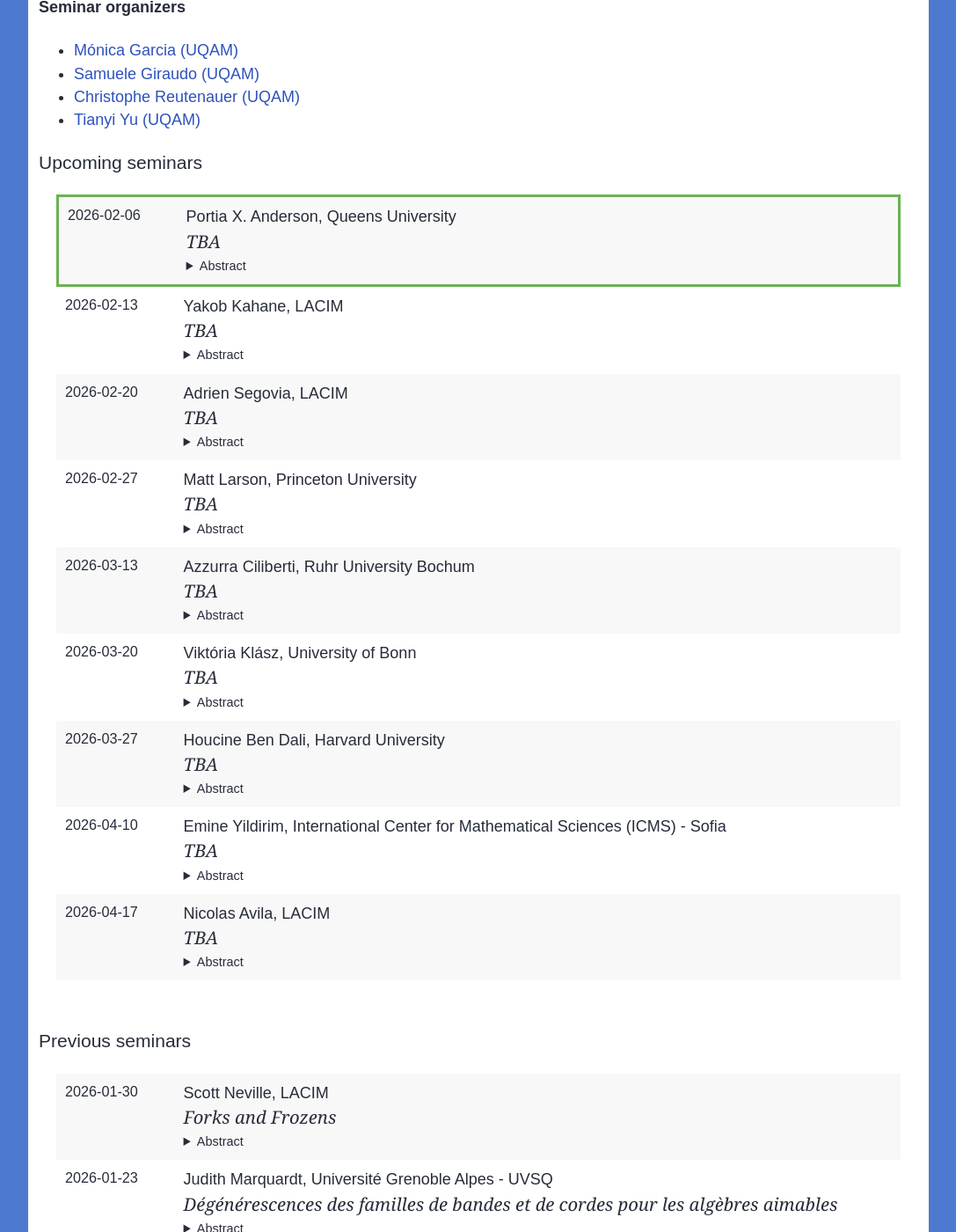
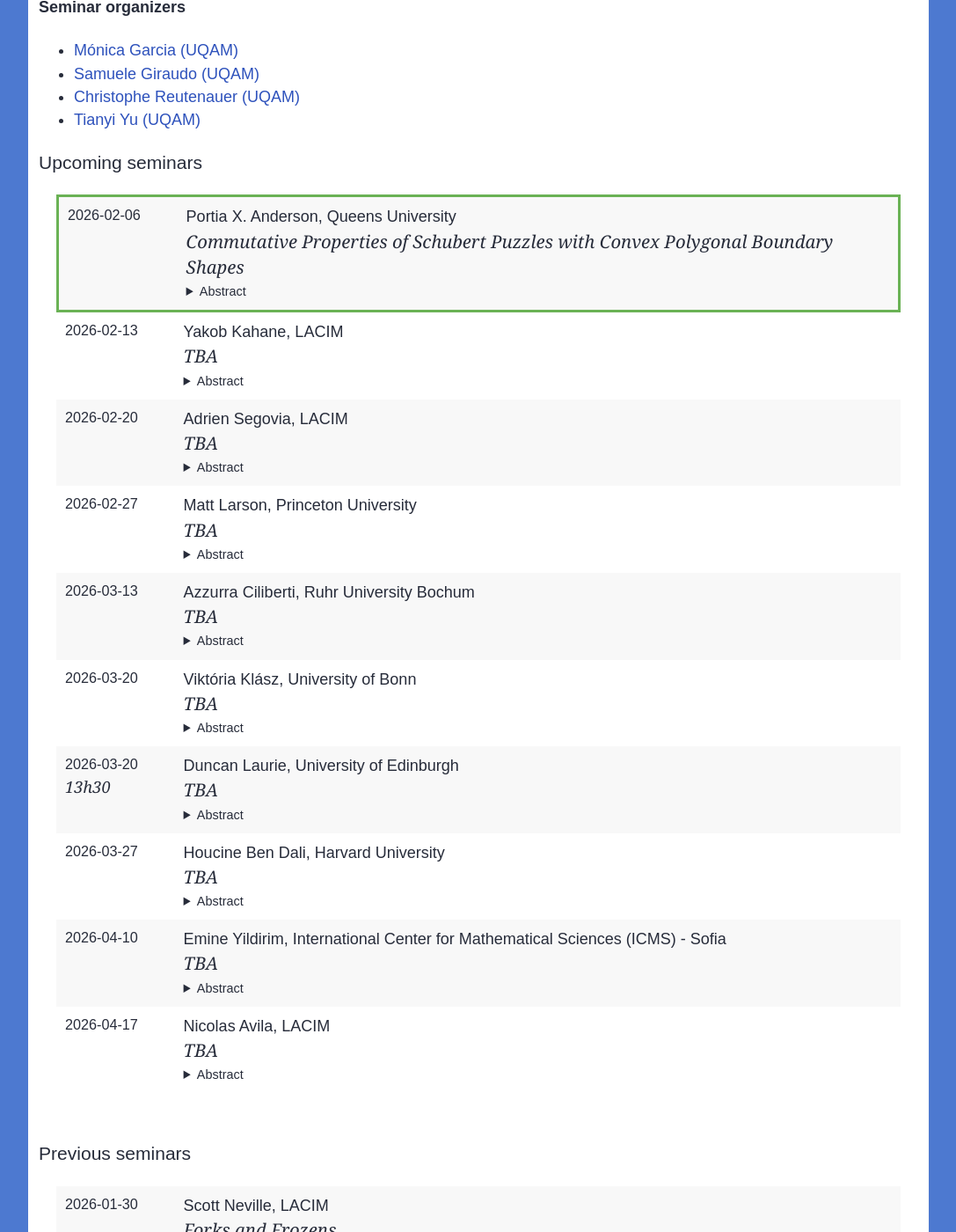
Before and after one commit to lacim-uqam/lacim-uqam.github.io, a Jekyll site: the page built from en/seminar.md, in a window 1280 px wide and 1400 px high, scrolled down 664 px. Shown: the whole window at 88% size, without its empty margins (96-1183 px from the left). Built offline with Jekyll 4.4.1, drawn with Linux system fonts in a browser that asks for light colours; formulas are drawn with MathJax 3; our own code applies the rules of GitHub Pages for plain Markdown files.

Commit message:
Update lacim-seminar.yml
Added Portia's abstract

```diff
--- a/_data/lacim-seminar.yml
+++ b/_data/lacim-seminar.yml
@@ -14,6 +14,13 @@
   affiliation: Harvard University
   title: TBA
   date: 2026-03-27
+  abstract: >
+
+- speaker: Duncan Laurie
+  affiliation: University of Edinburgh
+  title: TBA
+  date: 2026-03-20
+  time: 13h30
   abstract: >
 
 - speaker: Viktória Klász
@@ -48,9 +55,10 @@
 
 - speaker: Portia X. Anderson
   affiliation: Queens University
-  title: TBA
+  title: Commutative Properties of Schubert Puzzles with Convex Polygonal Boundary Shapes
   date: 2026-02-06
   abstract: >
+    Schubert puzzles are combinatorial gadgets that perform computations in Schubert calculus, i.e. they compute the structure constants of the cohomology ring of the Grassmannian. While Schubert puzzles are classically triangular, in this talk we generalize them to include puzzles of other convex polygonal shapes. We present theorems on the commutative properties of these convex polygonal puzzles, which generalize the basic commutative property of triangular puzzles.
 
 - speaker: Scott Neville
   affiliation: LACIM
```
